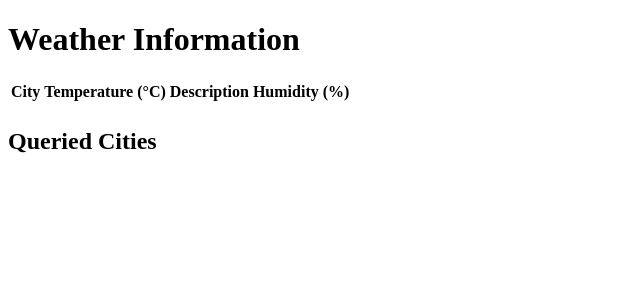
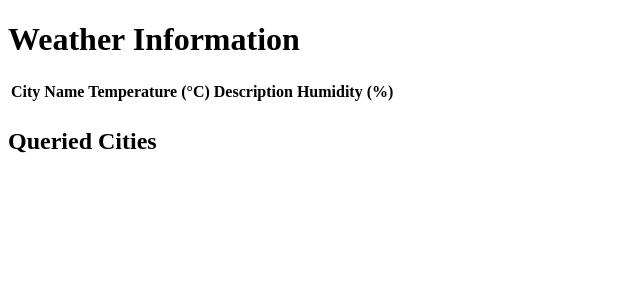
Before and after one commit to 20100190/Weather-Station-Dashboard, a Flask app: template templates/weather.html in a window 1280 px wide. Shown: the top 300 px of the page, without its empty margins (0-640 px from the left). Run offline with Flask 3, Linux system fonts and the light colour scheme; the template is opened without the code that fills it, so the values that code supplies are empty.

Commit message:
Weather-description

```diff
--- a/templates/weather.html
+++ b/templates/weather.html
@@ -3,14 +3,14 @@
 <head>
     <meta charset="UTF-8">
     <meta name="viewport" content="width=device-width, initial-scale=1.0">
-    <title>Weather Info</title>
+    <title>Weather Information</title>
 </head>
 <body>
     <h1>Weather Information</h1>
     <table>
         <thead>
             <tr>
-                <th>City</th>
+                <th>City Name</th>
                 <th>Temperature (°C)</th>
                 <th>Description</th>
                 <th>Humidity (%)</th>
```
